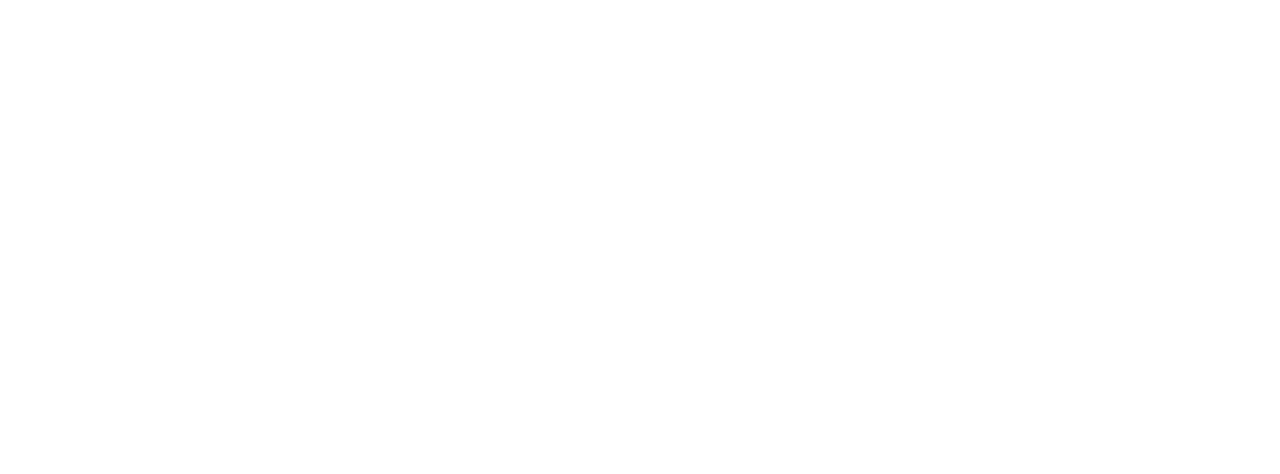
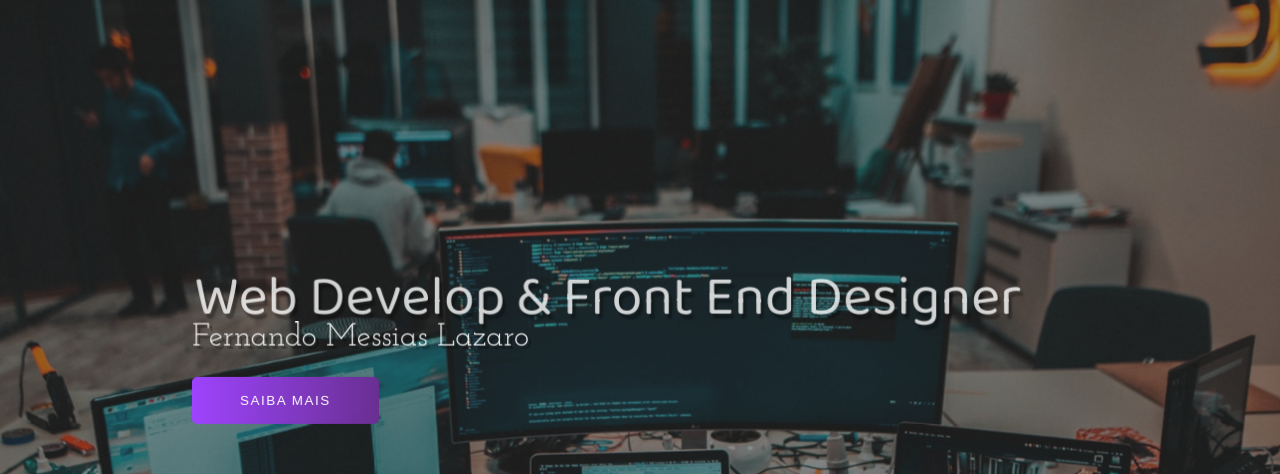
Before and after one commit to FerMLZ/Portifilio, a plain HTML site: page index.html in a window 1280 px wide. Shown: the top 474 px of the page. Drawn offline with Linux system fonts and the light colour scheme; a web font is replaced by a local one.

Commit message:
:package: header

```diff
--- a/index.html
+++ b/index.html
@@ -4,9 +4,25 @@
     <meta charset="UTF-8">
     <meta name="viewport" content="width=device-width, initial-scale=1.0">
     <link rel="stylesheet" href="style.css">
-    <title>Portifilio</title>
+    <link rel="apple-touch-icon" sizes="180x180" href="Imagens/apple-touch-icon.png">
+    <link rel="icon" type="image/png" sizes="32x32" href="Imagens/favicon-32x32.png">
+    <link rel="icon" type="image/png" sizes="16x16" href="Imagens/favicon-16x16.png">
+    <link rel="manifest" href="/site.webmanifest">
+    <title>Portfólio</title>
 </head>
 <body>
 
+    <div class="container">
+        <header>
+            <div class="img-wrapper">
+                <img src="Imagens/bg.jpg" alt="">
+            </div>
+                <div class="banner">
+                    <h1>Web Develop & Front End Designer</h1>
+                    <p>Fernando Messias Lazaro</p>
+                    <button>Saiba Mais</button>
+                </div>
+        </header>
+    </div>
 </body>
 </html>
--- a/style.css
+++ b/style.css
@@ -1,3 +1,100 @@
 @import url('https://fonts.googleapis.com/css2?family=Baloo+Da+2:wght@400;500;600;700&family=Josefin+Slab:ital,wght@0,300;0,400;0,600;0,700;1,300;1,400;1,600&family=Muli:ital,wght@0,200;0,300;0,400;0,500;1,200;1,300;1,400&display=swap');
 
 @import url("https://cdnjs.cloudflare.com/ajax/libs/font-awesome/5.12.0-2/css/all.min.css");
+
+*{
+    margin: 0;
+    padding: 0;
+}
+
+header{
+    width: 100%;
+    height: 100vh;
+    overflow: hidden;
+    position: relative;
+}
+
+.img-wrapper{
+    width: 100%;
+    height: 100%;
+    overflow: hidden;
+    background-color: rgba(0,0,0,0.8);
+}
+
+.img-wrapper img{
+    width: 100%;
+    height: 100%;
+    object-fit: cover;
+    opacity: 0.5;
+    animation: zoom 25s;
+}
+
+@keyframes zoom {
+    0%{
+        transform: scale(1.3);
+    }
+    100%{
+        transform: scale(1);
+    }
+}
+
+.banner{
+    position: absolute;
+    top:30%;
+    left: 15%;
+}
+
+.banner h1{
+    color: #ffffff;
+    font-size: 3.5rem;
+    font-family: "baloo da 2", serif;
+    font-weight: 300;
+    text-shadow: .2rem .3rem 2px rgba(0,0,0,.4);
+    line-height: 3.5rem;
+    margin-bottom: 1rem;
+    opacity: 0;
+    animation: moveBanner 1s 0.5 forwards;
+}
+
+.banner p{
+    font-family: "Josefin Slab", serif;
+    color: #fff;
+    font-size: 2rem;
+    text-shadow: .2rem .2rem rgba(0,0,0,.4);
+    margin-bottom: 2rem;
+    opacity: 0;
+    animation: moveBanner 1s 0.7 forwards;
+
+}
+
+.banner button{
+    font-family: "Muli" serif;
+    color: #fff;
+    text-transform: uppercase;
+    letter-spacing: .1rem;
+    background-color: #6a3093;
+    background: -webkit-linear-gradient(to right, #a044ff, #6a3093);
+    background: linear-gradient(to right, #a044ff, #6a3093);
+    padding: 1rem 3rem;
+    border: none;
+    border-radius: 5px;
+    cursor: pointer;
+    opacity: 0;
+    animation: moveBanner 1s 0.9 forwards;
+
+}
+
+@keyframes moveBanner{
+    0%{
+        transform: translateY(10rem) rotateY(-30deg);
+    }
+    100%{
+        transform: rotateY(0) rotateY(0);
+        opacity: 1;
+    }
+
+}
+
+.banner button:hover{
+    opacity: 0.8;
+}
```
Also changed, not shown: Imagens/android-chrome-192x192.png (renamed from android-chrome-192x192.png), Imagens/android-chrome-512x512.png (renamed from android-chrome-512x512.png), Imagens/apple-touch-icon.png (renamed from apple-touch-icon.png), Imagens/bg.jpg (added), Imagens/favicon-16x16.png (renamed from favicon-16x16.png), Imagens/favicon-32x32.png (renamed from favicon-32x32.png), 1 other file.
